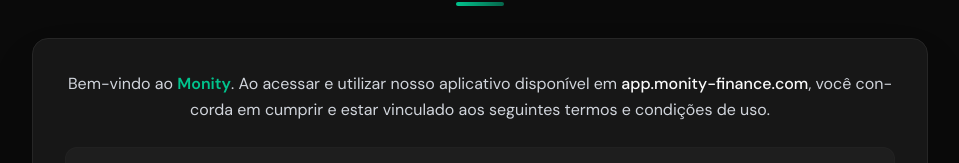
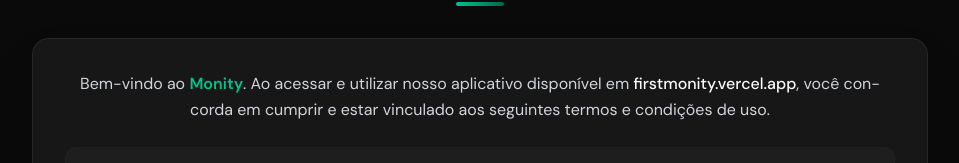
Before and after one commit to Monity-FinanceTracker/Monity, a React (Vite) app in the folder frontend/: page /terms in a window 1280 px wide. Shown: the part 167-330 px from the top of the page, without its empty margins (160-1119 px from the left). Built offline with nearby package versions, Linux system fonts and the light colour scheme; no server answers.

Commit message:
Atualiza URLs nas páginas de privacidade e termos para firstmonity.vercel.app

```diff
--- a/frontend/src/components/privace.jsx
+++ b/frontend/src/components/privace.jsx
@@ -24,7 +24,7 @@
             <p className="text-gray-300 text-base leading-relaxed mb-6">
               A sua privacidade é importante para nós. É política do <span className="text-[#01C38D] font-semibold">Monity</span> respeitar a sua privacidade em relação a qualquer informação sua que possamos coletar no site{' '}
               <a
-                href="https://app.monity-finance.com/"
+                href="https://firstmonity.vercel.app/"
                 className="text-[#01C38D] hover:text-[#01A071] transition-colors duration-200 font-medium underline decoration-[#01C38D]/30 hover:decoration-[#01C38D]/60"
               >
                 Monity
--- a/frontend/src/components/terms.jsx
+++ b/frontend/src/components/terms.jsx
@@ -24,10 +24,10 @@
             <p className="text-gray-300 text-base leading-relaxed mb-6">
               Bem-vindo ao <span className="text-[#01C38D] font-semibold">Monity</span>. Ao acessar e utilizar nosso aplicativo disponível em{' '}
               <a
-                href="https://app.monity-finance.com/"
+                href="https://firstmonity.vercel.app/"
                 className="text-[#01C38D] hover:text-[#01A071] transition-colors duration-200 font-medium underline decoration-[#01C38D]/30 hover:decoration-[#01C38D]/60"
               >
-                app.monity-finance.com
+                firstmonity.vercel.app
               </a>
               , você concorda em cumprir e estar vinculado aos seguintes termos e condições de uso.
             </p>
```
